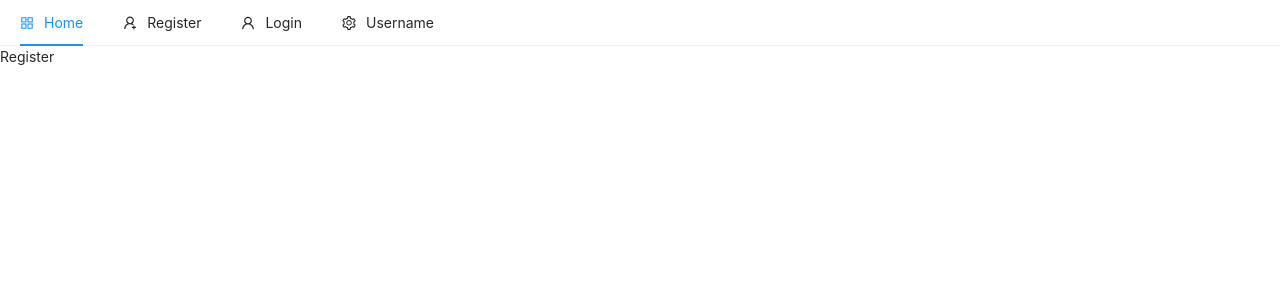
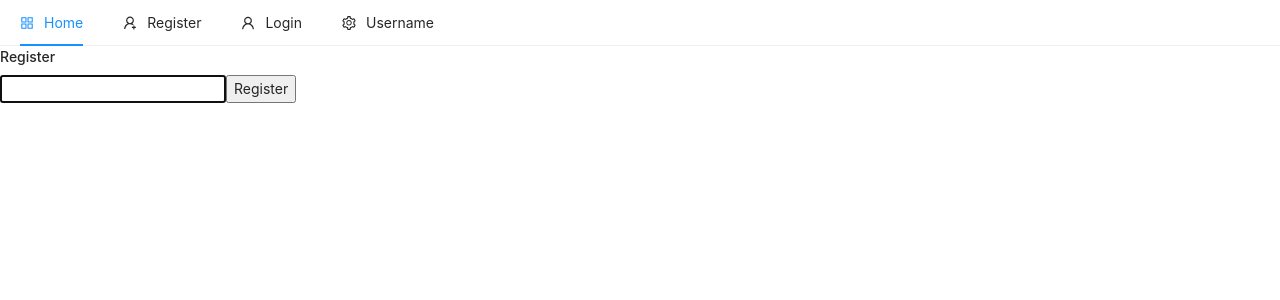
Before and after one commit to ShaikhHarisAli/Complete-E-Commerce-App-using-MERN-Stack, a React (Create React App) app in the folder client/: page /register in a window 1280 px wide. Shown: the top 300 px of the page. Built offline with nearby package versions, Linux system fonts and the light colour scheme.

Commit message:
Register Form/Email Link to Signup
Setup Email Link to Signup using Firebase

```diff
--- a/client/package.json
+++ b/client/package.json
@@ -8,11 +8,12 @@
     "@testing-library/react": "^9.3.2",
     "@testing-library/user-event": "^7.1.2",
     "antd": "^4.5.4",
-    "firebase": "^10.3.1",
+    "firebase": "^7.19.0",
     "react": "^16.13.1",
     "react-dom": "^16.13.1",
     "react-router-dom": "^5.2.0",
-    "react-scripts": "^5.0.1"
+    "react-scripts": "^5.0.1",
+    "react-toastify": "^6.0.8"
   },
   "scripts": {
     "start": "react-scripts start",
--- a/client/src/pages/auth/Register.js
+++ b/client/src/pages/auth/Register.js
@@ -1,10 +1,53 @@
-import React from 'react'
+import React, { useState } from 'react'
+import { auth } from "../../firebase"
+import { toast, ToastContainer } from "react-toastify";
+import "react-toastify/dist/ReactToastify.css";
+
 
 
 const Register = () => {
+
+  const [email,setEmail] = useState("")
+
+  const handleSubmit = async (e) => {
+    e.preventDefault() // prevent browser from reload
+    const config= {
+      url:"http://localhost:3000/register/complete",
+      handleCodeInApp: true,
+    }
+
+    await auth.sendSignInLinkToEmail(email,config);
+    toast.success(
+      `Email is sent to ${email}. Click the link to complete your registration.`
+    );
+    // save user email in local storage
+    window.localStorage.setItem('emailFormRegistration',email)
+    //
+    setEmail("")
+
+  }
+
+
+
+
+  const registerForm = () => <form onSubmit={handleSubmit}>
+    <input type='email' className='form-control' value={email} onChange={(e)=> setEmail(e.target.value) } autoFocus />
+    <button type='submit' className='btn btn-raised'>Register</button>
+  </form> ;
+
   return (
-    <div>
-      <p>Register</p>
+    <div className='container p-5'>
+      <div className='row'>
+      <div className='col-md-6 offset-md-3'>
+       <h4>
+        Register
+       </h4>
+       <ToastContainer/>
+       {
+          registerForm()
+        }
+      </div>
+      </div>
     </div>
   )
 }
```
Also changed, not shown: 2 other files (tests, documents, lock files or other folders).
